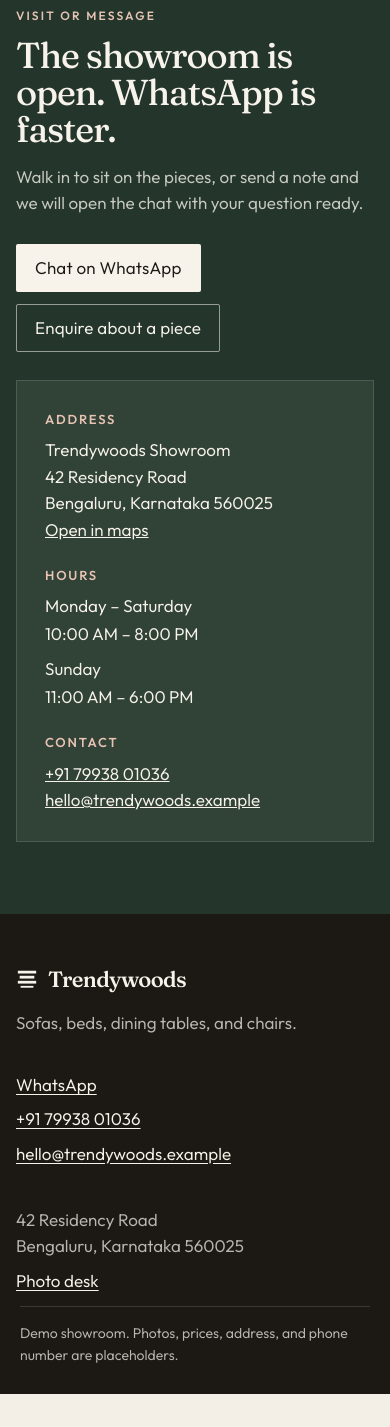
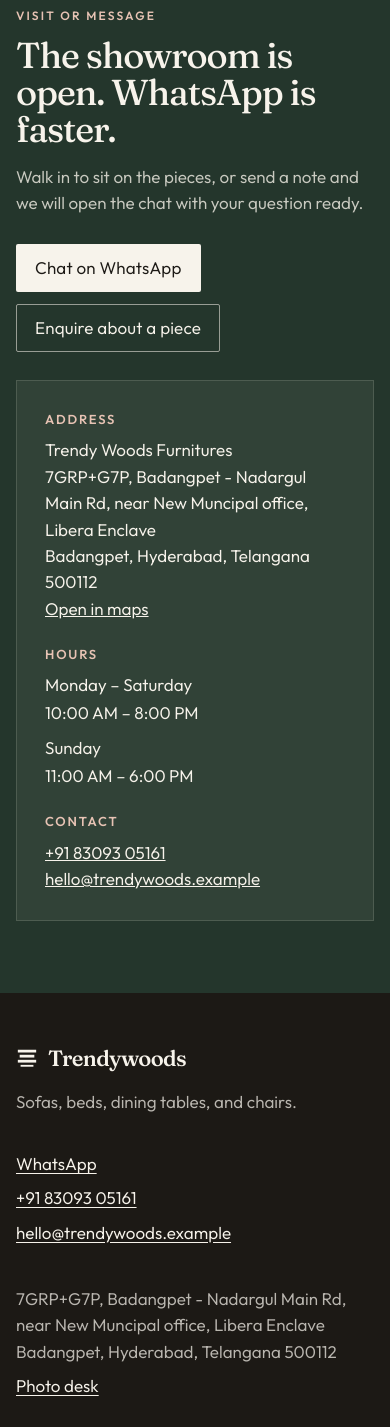
Before and after one commit to websitebuilder15151-star/Trendywoods, a React (Vite) app: page / in a window 390 px wide. Shown: the part 3782-5209 px from the top of the page. Before the commit the page ends 5176 px from the top, so only its background shows below. Built offline with nearby package versions, Linux system fonts and the light colour scheme; no server answers.

Commit message:
Use the real showroom phone, address, and map link.

```diff
--- a/src/components/Footer.jsx
+++ b/src/components/Footer.jsx
@@ -26,9 +26,6 @@ export function Footer({ onAdmin }) {
           </button>
         </div>
       </div>
-      <p className="footer-note">
-        Demo showroom. Photos, prices, address, and phone number are placeholders.
-      </p>
     </footer>
   )
 }
--- a/src/data/shop.js
+++ b/src/data/shop.js
@@ -1,17 +1,15 @@
-/** Dummy showroom data. Swap these values when the real shop details arrive. */
-
 export const shop = {
   name: 'Trendywoods',
-  phoneDisplay: '+91 79938 01036',
-  phoneTel: '+917993801036',
-  whatsappNumber: '917993801036',
+  phoneDisplay: '+91 83093 05161',
+  phoneTel: '+918309305161',
+  whatsappNumber: '918309305161',
   email: 'hello@trendywoods.example',
   address: {
-    line1: 'Trendywoods Showroom',
-    line2: '42 Residency Road',
-    city: 'Bengaluru, Karnataka 560025',
+    line1: 'Trendy Woods Furnitures',
+    line2: '7GRP+G7P, Badangpet - Nadargul Main Rd, near New Muncipal office, Libera Enclave',
+    city: 'Badangpet, Hyderabad, Telangana 500112',
   },
-  mapsUrl: 'https://maps.google.com/?q=Residency+Road+Bengaluru',
+  mapsUrl: 'https://maps.app.goo.gl/iuEz9oHt8W9WYpUy5',
   hours: [
     { days: 'Monday – Saturday', time: '10:00 AM – 8:00 PM' },
     { days: 'Sunday', time: '11:00 AM – 6:00 PM' },
```
